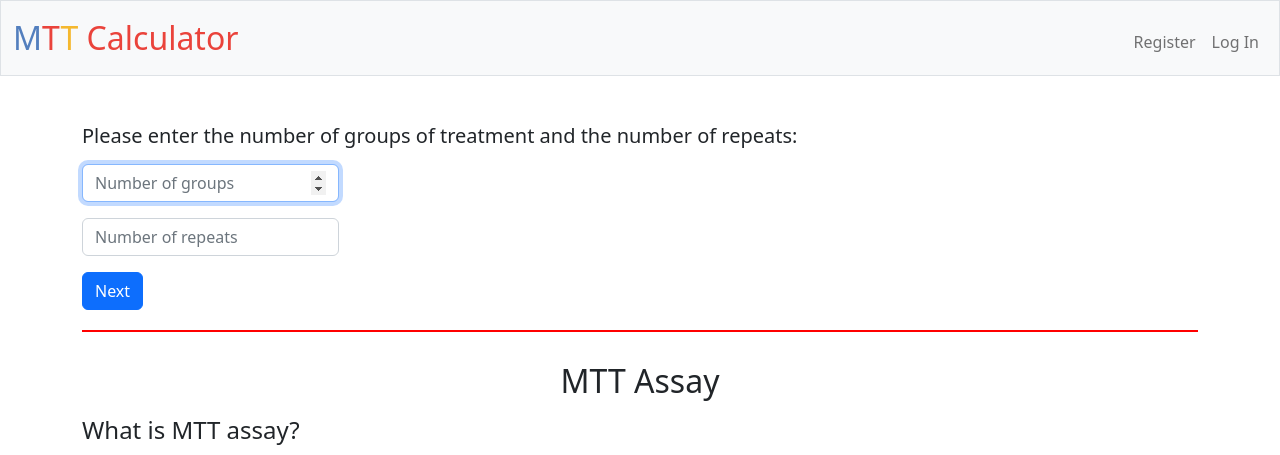
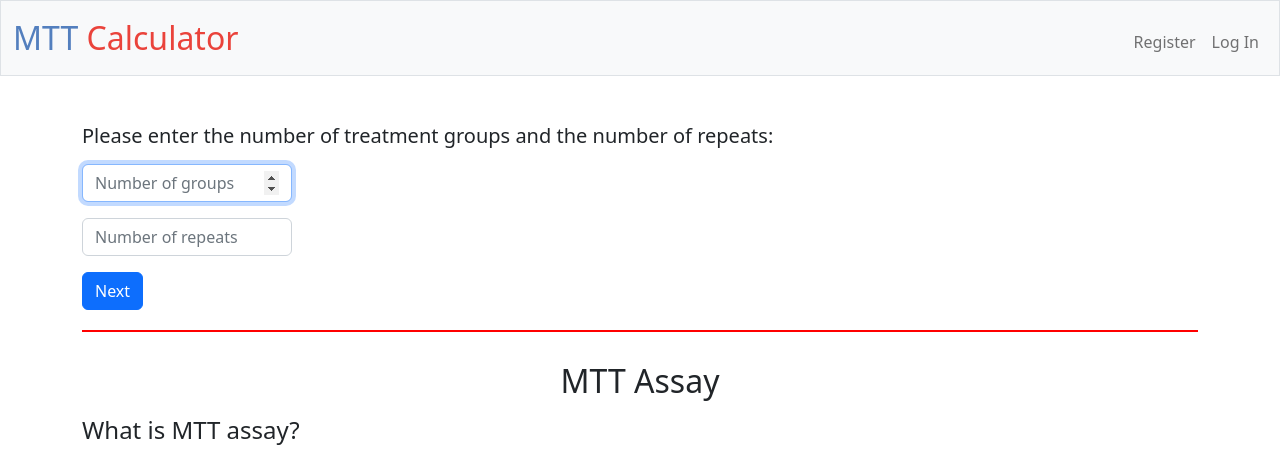
Before and after one commit to morteza1440/cs50x_final_project, a Flask app: page / in a window 1280 px wide. Shown: the top 455 px of the page. Run offline with Flask 2, Linux system fonts and the light colour scheme; some libraries are stand-ins or nearby versions.

Commit message:
Final commit

```diff
--- a/app.py
+++ b/app.py
@@ -59,7 +59,7 @@ def mttcalc():
         num_repeats = num_repeats.strip() if num_repeats else None
 
         # Check validity of number of groups and number of repeats
-        if not num_groups or not num_groups.isdigit() or not 0 < int(num_groups) < 21:
+        if not num_groups or not num_groups.isdigit() or not 1 < int(num_groups) < 21:
             flash("Invalid number of groups.")
             redirect(url_for("index"))
 
--- a/templates/index.html
+++ b/templates/index.html
@@ -8,14 +8,14 @@
 
     <div>
         <div class="mb-3">
-            <h5>Please enter the number of groups of treatment and the number of repeats:<h5>
+            <h5>Please enter the number of treatment groups and the number of repeats:<h5>
         </div>
         <form action="/mttcalc" method="get">
             <div class="mb-3">
-                <input autocomplete="off" autofocus class="form-control w-auto" name="num_groups" placeholder="Number of groups" type="number">
+                <input autocomplete="off" autofocus style="width: 210px" class="form-control" name="num_groups" placeholder="Number of groups" type="number" min="2" max="20">
             </div>
             <div class="mb-3">
-                <input autocomplete="off" autofocus class="form-control w-auto" name="num_repeats" placeholder="Number of repeats" type="number">
+                <input autocomplete="off" style="width: 210px" class="form-control" name="num_repeats" placeholder="Number of repeats" type="number" min="2" max="10">
             </div>
             <button class="btn btn-primary mx-auto w-auto" type="submit">Next</button>
         </form>
--- a/templates/layout.html
+++ b/templates/layout.html
@@ -24,7 +24,7 @@
 
         <nav class="bg-light border navbar navbar-expand-md navbar-light">
             <div class="container-fluid">
-                <a class="navbar-brand" href="/"><span class="blue">M</span><span class="red">T</span><span class="yellow">T</span> <span class="red">Calculator</span></a>
+                <a class="navbar-brand" href="/"><span class="blue">MTT</span> <span class="red">Calculator</span></a>
                 <button aria-controls="navbar" aria-expanded="false" aria-label="Toggle navigation" class="navbar-toggler" data-target="#navbar" data-toggle="collapse" type="button">
                     <span class="navbar-toggler-icon"></span>
                 </button>
--- a/templates/mttcalc.html
+++ b/templates/mttcalc.html
@@ -66,7 +66,7 @@
             <label for="chartYLabel" class="form-label mt-3">Chart y-label:</label>
             <input autocomplete="off" autofocus class="form-control" name="y" placeholder="y-label" type="text">
             <label for="xTicksRotation" class="form-label mt-3">Angle of x-axis tick rotation:</label>
-            <input autocomplete="off" autofocus class="form-control" name="a" placeholder="Angle" type="number">
+            <input autocomplete="off" autofocus class="form-control" name="a" placeholder="Angle" type="number" min="0" max="365">
             <input type="hidden" name="bc" value="true">
             <input type="hidden" name="bp" value="true">
             <input type="hidden" name="ca" value="true">
```
Also changed, not shown: 1 other file.
